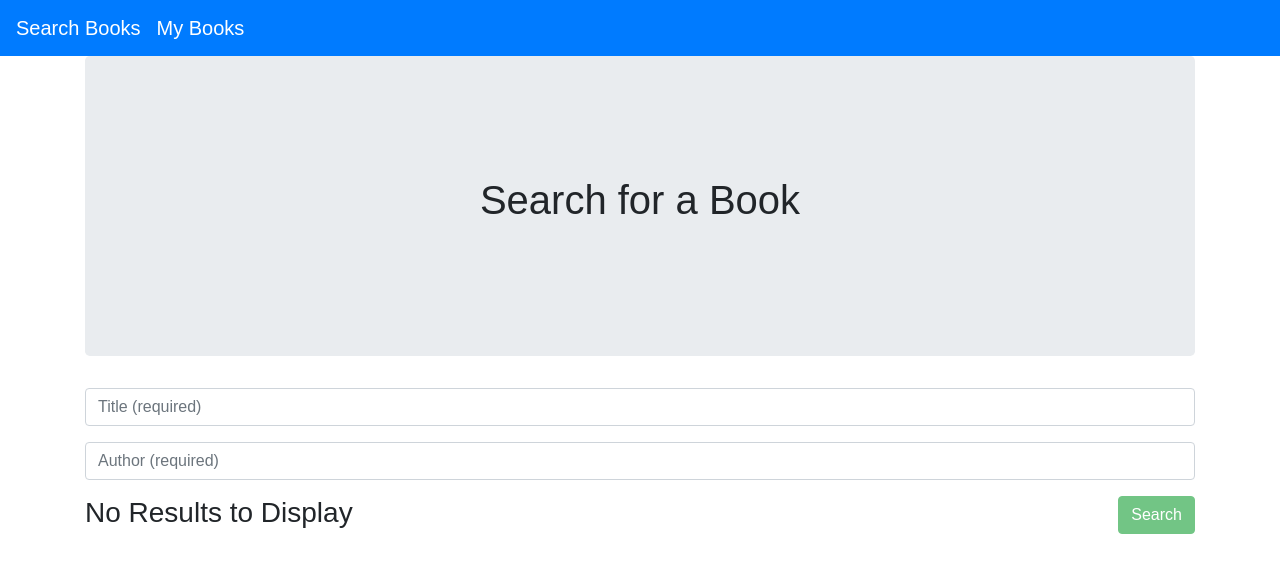
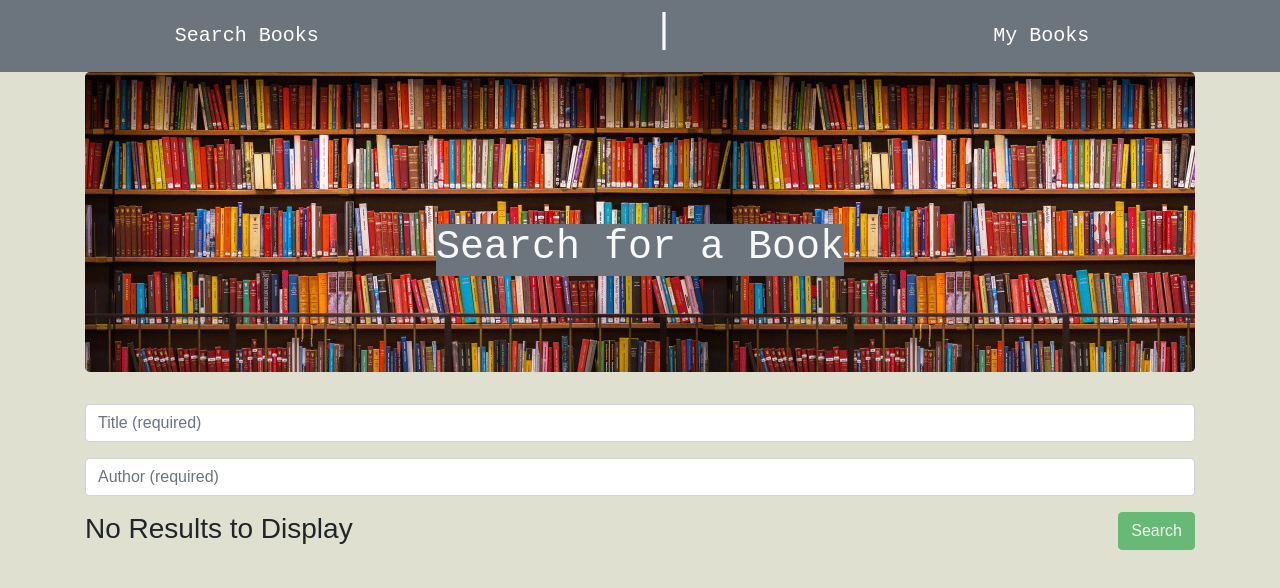
Before and after one commit to NickPrather11/book-search, a React (Create React App) app in the folder client/: page /search in a window 1280 px wide. Shown: the top 588 px of the page. Built offline with nearby package versions, Linux system fonts and the light colour scheme.

Commit message:
changed styling in jumbotron, navbar, and body background color. Changed myBooks links to redirect nowhere until I can figure out how to redirect to the json object or external link for google books

```diff
--- a/client/src/components/Jumbotron/index.js
+++ b/client/src/components/Jumbotron/index.js
@@ -1,11 +1,9 @@
 import React from "react";
+import "./style.css";
 
 function Jumbotron({ children }) {
   return (
-    <div
-      style={{ height: 300, clear: "both", paddingTop: 120, textAlign: "center" }}
-      className="jumbotron"
-    >
+    <div style={{ height: 300, clear: "both", paddingTop: 120, textAlign: "center" }} className="jumbotron">
       {children}
     </div>
   );
--- /dev/null
+++ b/client/src/components/Jumbotron/style.css
@@ -0,0 +1,10 @@
+.jumbotron {
+  background-image: url("./images/books.jpg");
+  font-family: "Courier New", Courier, monospace;
+  display: flex;
+  justify-content: center;
+}
+
+.jumboTitle {
+  margin: 2rem;
+}
--- a/client/src/components/Nav/index.js
+++ b/client/src/components/Nav/index.js
@@ -1,11 +1,13 @@
 import React from "react";
+import "./style.css";
 
 function Nav() {
   return (
-    <nav className="navbar navbar-expand-lg navbar-dark bg-primary">
+    <nav className="navbar navbar-expand-lg navbar-dark bg-secondary">
       <a className="navbar-brand" href="/search">
         Search Books
       </a>
+      <h1 className="text-light">|</h1>
       <a className="navbar-brand" href="/saved">
         My Books
       </a>
--- /dev/null
+++ b/client/src/components/Nav/style.css
@@ -0,0 +1,4 @@
+.navbar {
+  font-family: "Courier New", Courier, monospace;
+  justify-content: space-around;
+}
--- a/client/src/index.css
+++ b/client/src/index.css
@@ -2,4 +2,5 @@ body {
   margin: 0;
   padding: 0;
   font-family: sans-serif;
+  background-color: #e0e0d1;
 }
--- a/client/src/pages/Books.js
+++ b/client/src/pages/Books.js
@@ -29,27 +29,27 @@ class Books extends Component {
   render() {
     return (
       <Container fluid>
-        <Row>
         <Jumbotron>
-            <h1>Books On My List</h1>
+          <h1 className="jumboTitle bg-secondary text-light">Books On My List</h1>
         </Jumbotron>
         {this.state.books.length ? (
           <List>
             {this.state.books.map(book => (
               <ListItem key={book._id}>
-                  <a href={"/books/" + book._id}>
+                <DeleteBtn onClick={() => this.handleDelete(book._id)} />
+                <img src={book.image} alt="https://via.placeholder.com/150" />
+                <a href="#">
                   <strong>
                     {book.title} by {book.author}
                   </strong>
                 </a>
-                  <DeleteBtn onClick={() => this.handleDelete(book._id)} />
+                <p>{book.description}</p>
               </ListItem>
             ))}
           </List>
         ) : (
           <h3>No Results to Display</h3>
         )}
-        </Row>
       </Container>
     );
   }
--- a/client/src/pages/Search.js
+++ b/client/src/pages/Search.js
@@ -11,8 +11,6 @@ class Search extends Component {
     author: "",
     results: []
   };
-
-  componentDidMount() {}
 
   handleInputChange = event => {
     const { name, value } = event.target;
@@ -33,9 +31,9 @@ class Search extends Component {
   handleSaveBook = book => {
     API.saveBook({
       title: book.volumeInfo.title,
-      author: book.volumeInfo.authors[0],
-      image: book.volumeInfo.imageLinks.thumbnail,
-      description: book.volumeInfo.description
+      author: book.volumeInfo.authors ? book.volumeInfo.authors[0] : "UNKNOWN AUTHOR",
+      image: book.volumeInfo.imageLinks ? book.volumeInfo.imageLinks.thumbnail : "https://via.placeholder.com/150",
+      description: book.volumeInfo.description ? book.volumeInfo.description : "No description available"
     })
       .then(res => alert("Book saved!"))
       .catch(err => console.log(err));
@@ -45,7 +43,7 @@ class Search extends Component {
     return (
       <Container>
         <Jumbotron>
-          <h1>Search for a Book</h1>
+          <h1 className="jumboTitle bg-secondary text-light">Search for a Book</h1>
         </Jumbotron>
         <form>
           <Input name="title" placeholder="Title (required)" onChange={this.handleInputChange} />
@@ -70,9 +68,9 @@ class Search extends Component {
                   alt="https://via.placeholder.com/150"
                 />
                 <strong>
-                  {book.volumeInfo.title} by {book.volumeInfo.authors[0]}
+                  {book.volumeInfo.title} by {book.volumeInfo.authors ? book.volumeInfo.authors[0] : "UNKNOWN AUTHOR"}
                 </strong>
-                <p>{book.volumeInfo.description}</p>
+                <p>{book.volumeInfo.description ? book.volumeInfo.description : "No description available"}</p>
                 <button onClick={() => this.handleSaveBook(book)}>SAVE</button>
               </ListItem>
             ))}
```
Also changed, not shown: client/src/App.css (+6 -2 lines), client/src/components/Jumbotron/images/books.jpg (added), 1 other file (tests, documents, lock files or other folders). Lines whose indentation alone changed are shown as unchanged.
